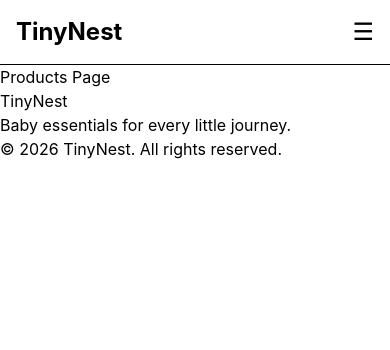
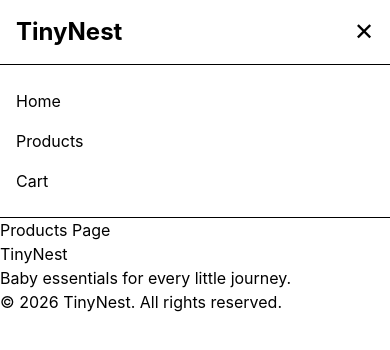
Before and after one commit to ayshasahva-stack/tinynest, a React app in the folder frontend/: page /products in a window 390 px wide. Both pictures are taken after a click on the button "Toggle menu". Shown: the top 350 px of the page. Built offline with nearby package versions, Linux system fonts and the light colour scheme; the HTML template or start-up script is replaced by a standard one.

Commit message:
feat: add mobile navbar menu

```diff
--- a/frontend/src/components/Navbar.jsx
+++ b/frontend/src/components/Navbar.jsx
@@ -1,8 +1,20 @@
+// Import useState to manage the mobile menu state
+import { useState } from "react";
+
 // Import React Router's Link for navigation
 import { Link } from "react-router-dom";
 
 // Navbar component for customer-facing pages
 function Navbar() {
+
+    // Store whether the mobile menu is open
+    const [isMenuOpen, setIsMenuOpen] = useState(false);
+
+    // Toggle the mobile menu
+    const toggleMenu = () => {
+        setIsMenuOpen(!isMenuOpen);
+    };
+
     return (
         <nav className="border-b bg-white">
 
@@ -49,13 +61,48 @@ function Navbar() {
                 {/* Mobile menu button */}
                 <button
                     type="button"
+                    onClick={toggleMenu}
                     className="text-2xl md:hidden"
-                    aria-label="Open menu"
+                    aria-label="Toggle menu"
                 >
-                    ☰
+                    {isMenuOpen ? "✕" : "☰"}
                 </button>
 
             </div>
+
+            {/* Mobile navigation menu */}
+            {isMenuOpen && (
+                <div className="border-t px-4 py-4 md:hidden">
+
+                    {/* Mobile Home link */}
+                    <Link
+                        to="/"
+                        className="block py-2"
+                        onClick={() => setIsMenuOpen(false)}
+                    >
+                        Home
+                    </Link>
+
+                    {/* Mobile Products link */}
+                    <Link
+                        to="/products"
+                        className="block py-2"
+                        onClick={() => setIsMenuOpen(false)}
+                    >
+                        Products
+                    </Link>
+
+                    {/* Mobile Cart link */}
+                    <Link
+                        to="/cart"
+                        className="block py-2"
+                        onClick={() => setIsMenuOpen(false)}
+                    >
+                        Cart
+                    </Link>
+
+                </div>
+            )}
 
         </nav>
     );
```
